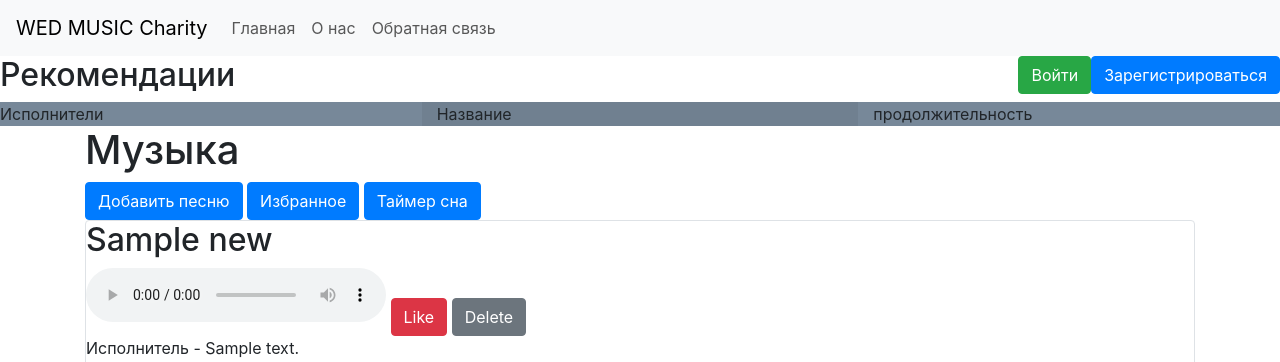
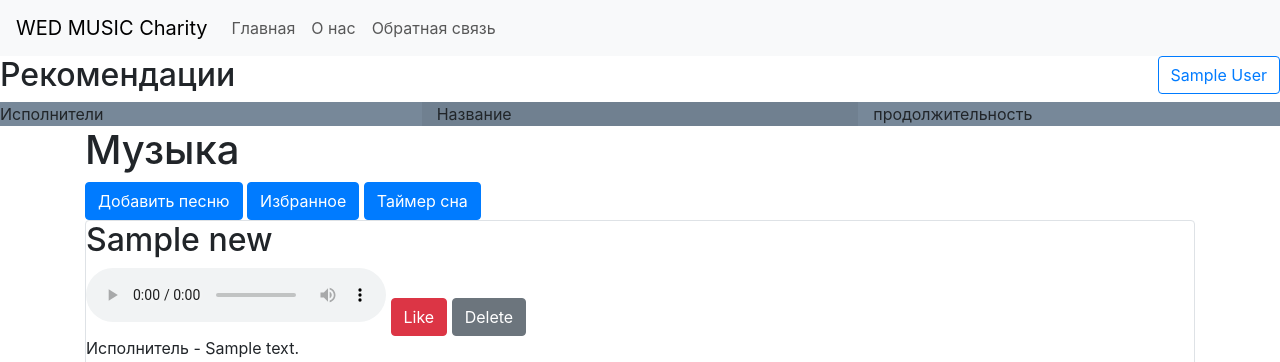
Before and after one commit to DearCaprga/web_site, a Flask app: page / in a window 1280 px wide. Shown: the top 362 px of the page. Run offline with Flask 3, Linux system fonts and the light colour scheme; a user stored in the database is signed in; tables that the repository leaves empty hold one stand-in row (values such as "Sample post"); some libraries are stand-ins or nearby versions.

Commit message:
поправил надпись профиля после входа

```diff
--- a/templates/index.html
+++ b/templates/index.html
@@ -25,10 +25,26 @@
   </div>
 </nav>
       <h2> Рекомендации
-      <a class="btn btn-primary btn float-right" href="/register">Зарегистрироваться</a>
+        {% if current_user.is_authenticated %}
+            <a class="btn btn-outline-primary btn float-right"  href="/logout">{{ current_user.name }}</a>
+        {% else %}
+                <a class="btn btn-primary btn float-right" href="/register">Зарегистрироваться</a>
                 <a class="btn btn-success btn float-right " href="/login">Войти</a>
+
+        {% endif %}
       </h2>
-
+<header>
+<!--    <nav class="navbar navbar-light bg-light">-->
+<!--        {% if current_user.is_authenticated %}-->
+<!--            <a class="navbar-brand" href="/logout">{{ current_user.name }}</a>-->
+<!--        {% else %}-->
+<!--            <p>-->
+<!--                <a class="btn btn-primary btn float-right" href="/register">Зарегистрироваться</a>-->
+<!--                <a class="btn btn-success btn float-right " href="/login">Войти</a>-->
+<!--            </p>-->
+<!--        {% endif %}-->
+<!--    </nav>-->
+<!--</header>-->
       <div class="row">
         <div class="col-xs-12 col-sm-9 col-md-4 col-lg-4" style="background-color: #778899">Исполнители</div>
         <div class="col-xs-12 col-sm-9 col-md-4 col-lg-4" style="background-color: #708090">Название</div>
@@ -58,7 +74,7 @@
             <div> Автор - {{ item.user.name }}, Дата добавления - {{ item.created_date }} </div>
         </div>
     {% endfor %}
-{% endblock %}
+    {% endblock %}
       <nav class="navbar navbar-default">
         <div class="container-fluid">
           <div class="navbar-header">
```
